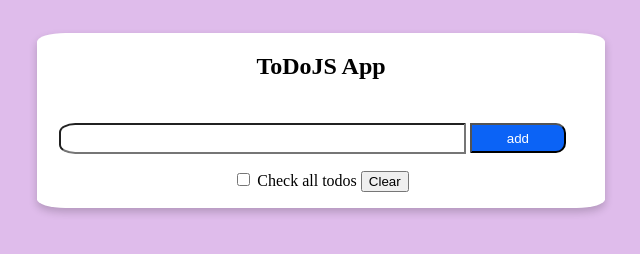
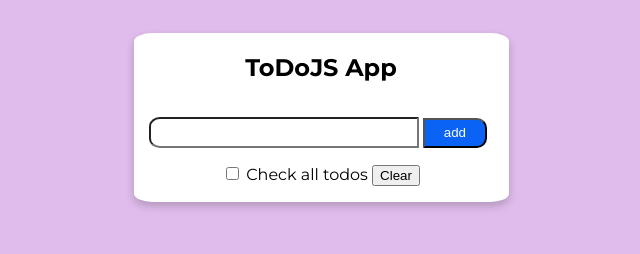
Before and after one commit to m-tynyanko/Tynyanko_Todo_JS, a plain HTML site: page index.html in a window 1280 px wide. Shown: the whole page, without its empty margins (319-959 px from the left). Drawn offline with Linux system fonts and the light colour scheme.

Commit message:
working with css

```diff
--- a/index.html
+++ b/index.html
@@ -6,6 +6,7 @@
     <meta name="viewport" content="width=device-width, initial-scale=1.0">
     <title>Document</title>
     <link rel="stylesheet" href="style.css"/>
+    <link href="https://fonts.googleapis.com/css2?family=Montserrat:ital,wght@0,100..900;1,100..900&display=swap" rel="stylesheet">
 </head>
 <body>
     <div class="main-block">
--- a/style.css
+++ b/style.css
@@ -9,7 +9,7 @@ body {
 
 .main-block {
     height: 30%;
-    width: 45%;
+    width: 375px;
     margin: 2%;
     /* display: flex; */
     /* justify-content: center; */
@@ -19,7 +19,7 @@ body {
     box-shadow: 0 4px 8px rgba(0, 0, 0, 0.2);
 }
 h2 {
-    font-style: comic;
+    font-family: "Montserrat", sans-serif;
     text-align: center;
 }
 
@@ -62,5 +62,6 @@ li {
     box-shadow: 0 0 0 2px white, 0 0 0 4px #3C82F8;
 }
 p {
+    font-family: "Montserrat", sans-serif;
     text-align: center;
 }
```
